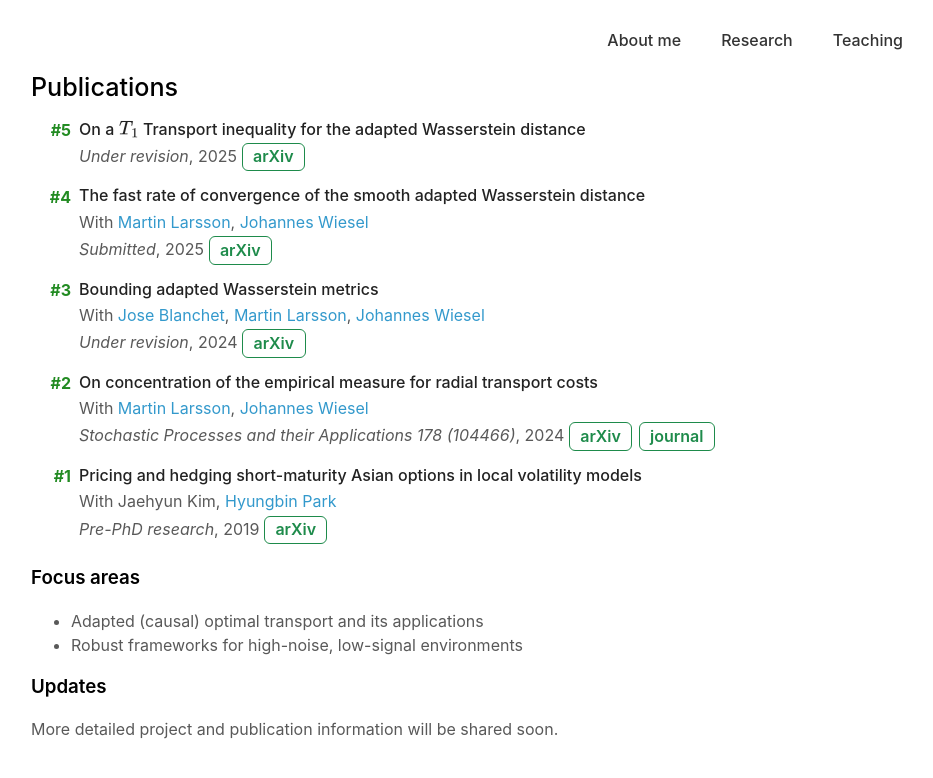
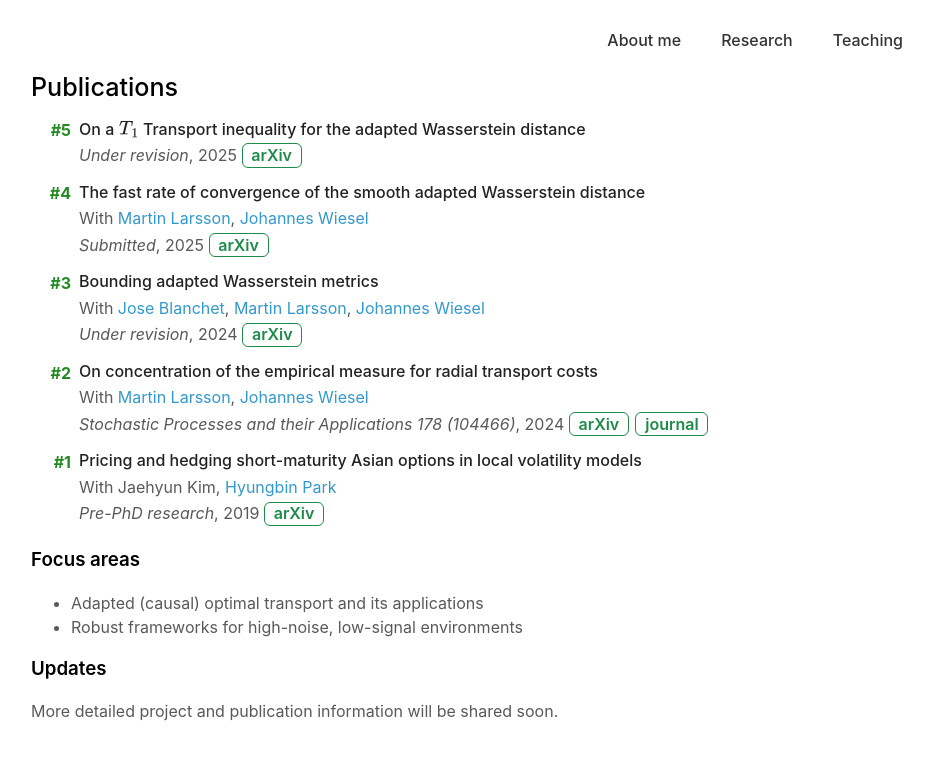
Before and after one commit to Jonghwap/Jonghwap.github.io, a Jekyll site: the page built from research.md, in a window 1280 px wide. Shown: the top 778 px of the page, without its empty margins (209-1142 px from the left). Built offline with Jekyll 4.4.1, drawn with Linux system fonts in a browser that asks for light colours; a style sheet for code colours, icons or effects is not loaded.

Commit message:
Update minimal-light.scss

```diff
--- a/_sass/minimal-light.scss
+++ b/_sass/minimal-light.scss
@@ -287,13 +287,13 @@ a:hover {
 
 .arxiv-button, .journal-button {
   display: inline-block;
-  padding: 0.15em 0.65em;
+  padding: 0.1em 0.55em;
   background-color: #ffffff;
   color: #1e8b4b;
   border: 1px solid #1e8b4b;
   border-radius: 6px;
   font-weight: 600;
-  line-height: 1.35;
+  line-height: 1.2;
   text-decoration: none;
 }
 
```
